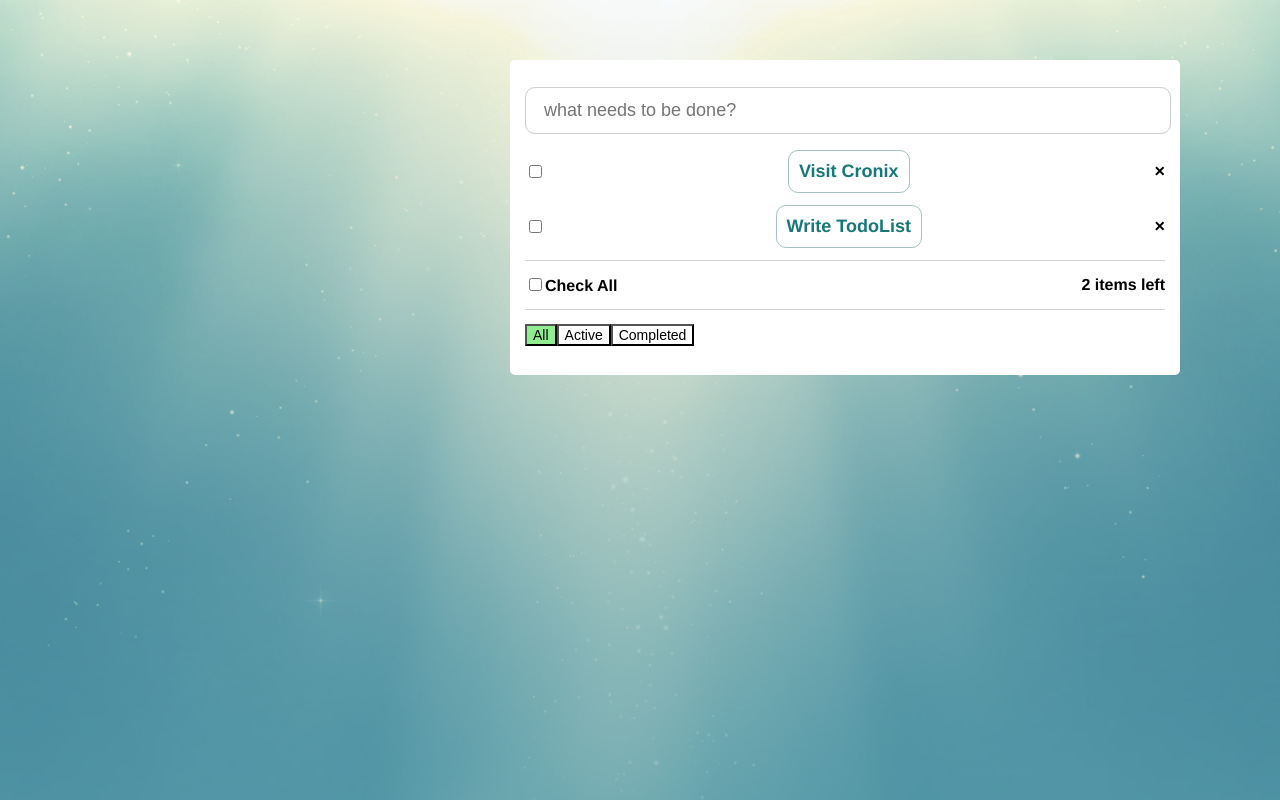
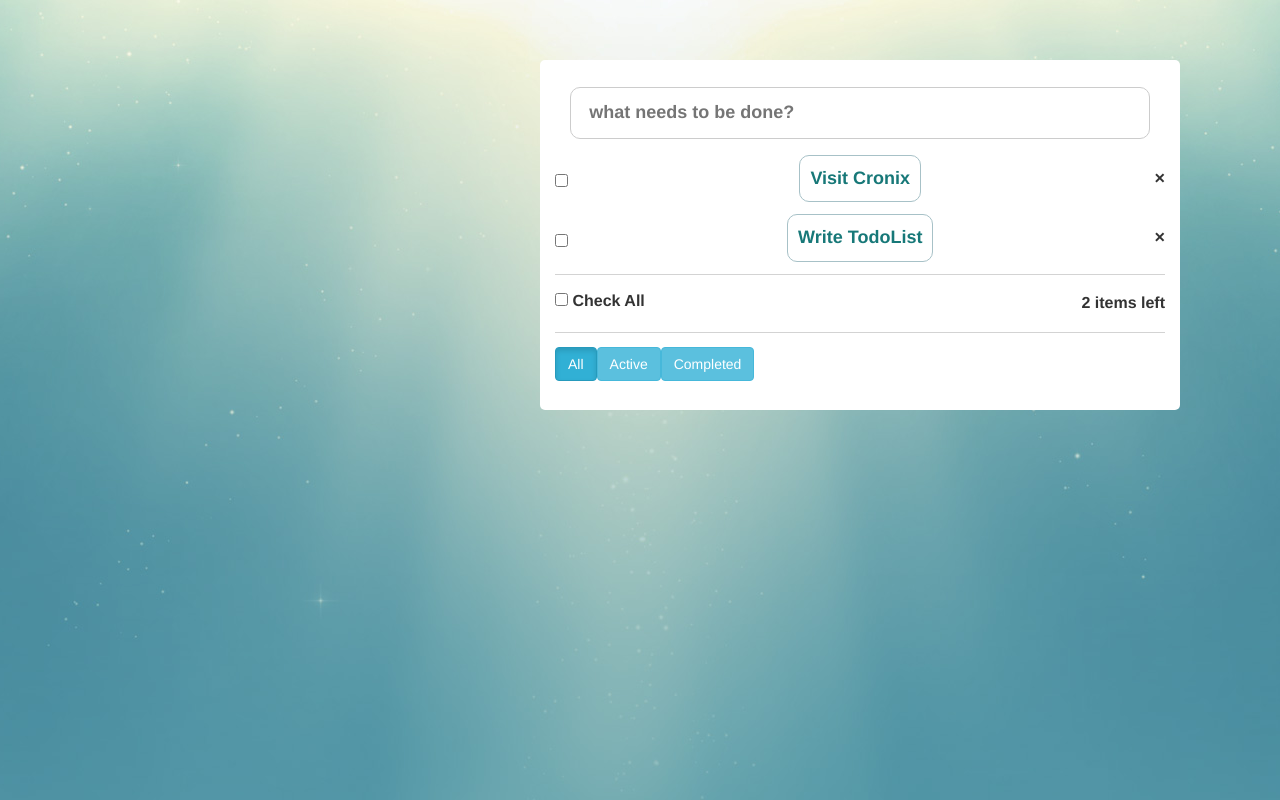
Before and after one commit to DevelopersgitHub/Cronix, a Vue app: page / in a window 1280 px wide. Built offline with nearby package versions, Linux system fonts and the light colour scheme.

Commit message:
cronixapp_vers2

```diff
--- a/index.html
+++ b/index.html
@@ -3,7 +3,8 @@
   <head>
     <meta charset="utf-8">
     <meta name="viewport" content="width=device-width,initial-scale=1.0">
-    <title>cronixapp</title>
+    <link rel="stylesheet" href="https://maxcdn.bootstrapcdn.com/bootstrap/3.3.2/css/bootstrap.min.css">
+    <title>Todo</title>
   </head>
   <body>
     <div id="app"></div>
--- a/src/App.vue
+++ b/src/App.vue
@@ -17,7 +17,7 @@
   html,body{
     margin:0;
     padding:0;
-    background:#ad130b url("./assets/background.jpg") repeat-x center top;
+    background: whitesmoke url("./assets/background.jpg") repeat-x center top;
   }
   #app {
     min-width:960px;
--- a/src/components/TodoList.vue
+++ b/src/components/TodoList.vue
@@ -1,6 +1,6 @@
 <template>
   <div id="todo-list">
-    <input type="text" class="todo-input"
+    <input  type="text" class="todo-input"
            placeholder="what needs to be done?"
            v-model="newTodo"
            @keyup.enter="addTodo"/>
@@ -28,27 +28,27 @@
     <div class="extra-container">
       <div>
         <label><input type="checkbox" :checked="!anyRemaining"
-                      @change="checkAllTodos"/>Check All</label>
+                      @change="checkAllTodos"/> Check All</label>
       </div>
       <div>{{remaining}} items left</div>
     </div>
 
     <div class="extra-container">
       <div>
-        <button :class="{active: filter == 'all'}"
+        <button class="btn btn-info" :class="{active: filter == 'all'}"
                 @click="filter='all'">All
         </button>
-        <button :class="{active: filter=='active'}"
+        <button class="btn btn-info" :class="{active: filter=='active'}"
                 @click="filter = 'active'">Active
         </button>
-        <button :class="{active: filter == 'completed'}"
+        <button class="btn btn-info" :class="{active: filter == 'completed'}"
                 @click="filter='completed'">Completed
         </button>
       </div>
 
       <div>
         <transition name="fade">
-          <button v-if="showClearCompletedButton"
+          <button class="btn btn-info" v-if="showClearCompletedButton"
                   @click="clearCompleted">Clear Completed
           </button>
         </transition>
@@ -154,13 +154,10 @@
 
   @import url("https://cdnjs.cloudFlare.com/ajax/libs/animate.css/3.5.2/animate.min.css");
 
-  html,body{
-  }
-
   #todo-list {
     float:right;
     width: 50%;
-    height: 50%;
+    height: 80%;
     margin: 60px 100px;
     padding: 15px 15px;
     background-color:	white;
@@ -181,6 +178,10 @@
     }
   }
 
+  input[type="checkbox"] {
+    background: url(../assets/check.png) no-repeat;
+    cursor: pointer;
+  }
   .todo-item {
     margin-bottom: 12px;
     display: flex;
```
Also changed, not shown: src/assets/check.png (added).
